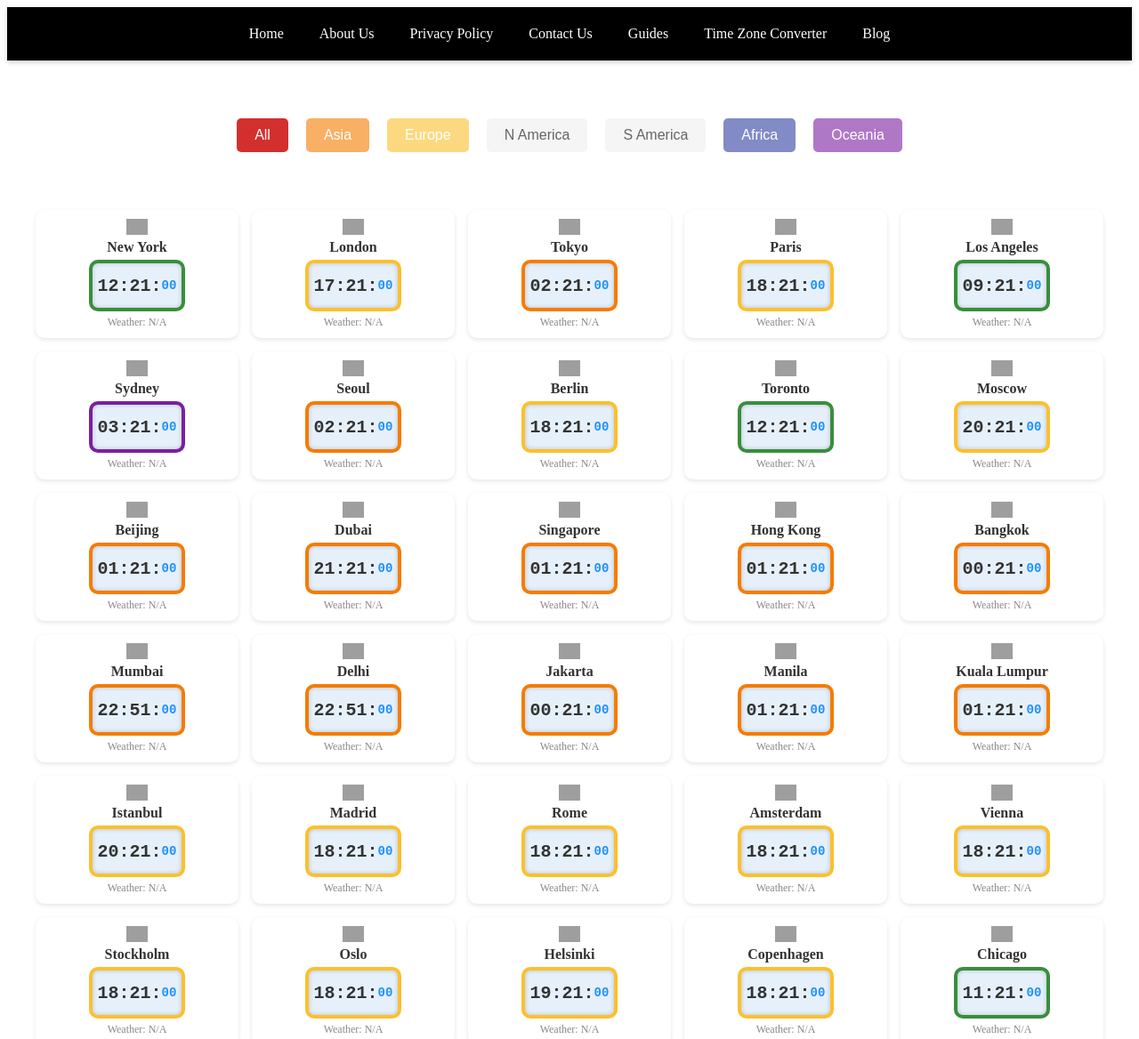
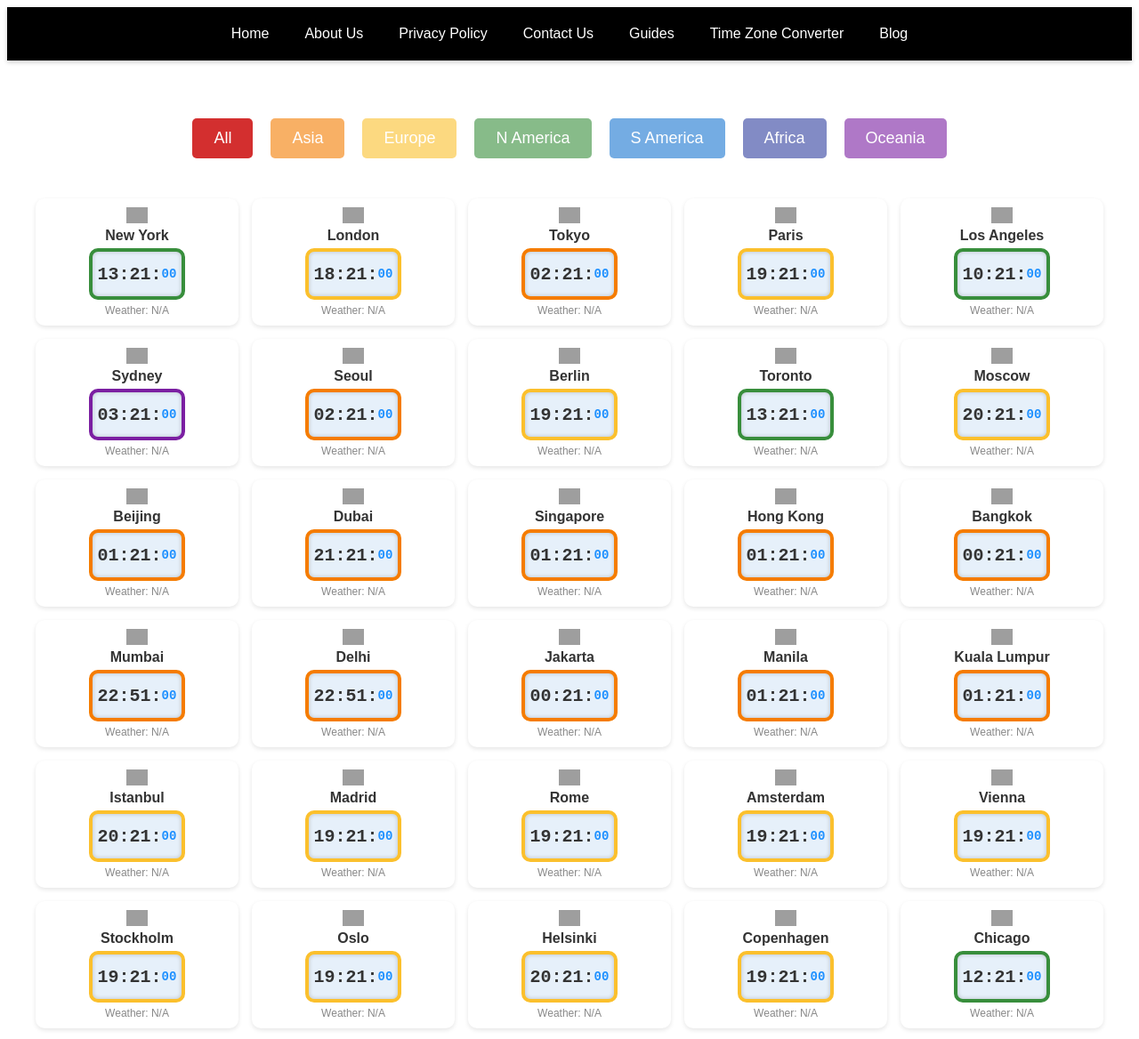
Before and after one commit to jsk0109/world-clocks-rainbow, a plain HTML site: page index.html in a window 1280 px wide. Shown: the top 1168 px of the page at 89% size. Drawn offline with Linux system fonts and the light colour scheme; no server answers; grey boxes are pictures that could not be loaded.

Commit message:
Update index.html

```diff
--- a/index.html
+++ b/index.html
@@ -7,7 +7,7 @@
     <style>
         nav {
             background: #000;
-            padding: 0;
+            padding: 10px 0;
             height: auto;
             box-shadow: 0 2px 5px rgba(0, 0, 0, 0.2);
             position: sticky;
@@ -18,7 +18,7 @@
         nav ul {
             list-style: none;
             margin: 0;
-            padding: 10px 0;
+            padding: 0;
             display: flex;
             flex-wrap: wrap;
             justify-content: center;
@@ -32,6 +32,7 @@
             text-decoration: none;
             font-size: 16px;
             font-weight: 500;
+            font-family: 'Arial', sans-serif;
             line-height: 30px;
             transition: color 0.3s ease;
         }
@@ -41,27 +42,28 @@
 
         #filter-buttons {
             text-align: center;
-            margin-bottom: 60px;
+            margin: 40px 0;
             display: flex;
             flex-wrap: wrap;
             justify-content: center;
             gap: 10px;
         }
         .filter-btn {
-            padding: 10px 20px;
+            padding: 12px 24px;
             margin: 5px;
             border: none;
             border-radius: 5px;
             cursor: pointer;
-            font-size: 16px;
+            font-size: 18px;
             font-weight: 500;
+            font-family: 'Arial', sans-serif;
             transition: all 0.3s ease;
         }
         .filter-btn[data-continent=""] { background: #D32F2F; color: white; } /* ALL - 빨강 */
         .filter-btn[data-continent="Asia"] { background: #F57C00; color: white; } /* Asia - 주황 */
         .filter-btn[data-continent="Europe"] { background: #FBC02D; color: white; } /* Europe - 노랑 */
-        .filter-btn[data-continent="N America"] { background: #388E3C; color: white; } /* North America - 초록 */
-        .filter-btn[data-continent="S America"] { background: #1976D2; color: white; } /* South America - 파랑 */
+        .filter-btn[data-continent="North America"] { background: #388E3C; color: white; } /* North America - 초록 */
+        .filter-btn[data-continent="South America"] { background: #1976D2; color: white; } /* South America - 파랑 */
         .filter-btn[data-continent="Africa"] { background: #303F9F; color: white; } /* Africa - 남색 */
         .filter-btn[data-continent="Oceania"] { background: #7B1FA2; color: white; } /* Oceania - 보라 */
         .filter-btn.active { opacity: 1; }
@@ -112,6 +114,7 @@
         .city-name {
             font-size: 16px;
             font-weight: bold;
+            font-family: 'Arial', sans-serif;
             color: #333;
         }
         .digital-clock {
@@ -137,6 +140,8 @@
         }
         .weather-info {
             font-size: 12px;
+            font-family: 'Arial', sans-serif;
+            font-weight: 400;
             color: #888;
             margin-top: 5px;
         }
@@ -188,6 +193,7 @@
             text-align: center;
             margin-bottom: 20px;
             font-weight: 600;
+            font-family: 'Arial', sans-serif;
         }
         .accordion {
             border: 1px solid #ddd;
@@ -200,6 +206,7 @@
             padding: 15px;
             cursor: pointer;
             font-weight: 500;
+            font-family: 'Arial', sans-serif;
             color: #333;
             display: flex;
             justify-content: space-between;
@@ -228,6 +235,7 @@
             padding: 15px 0;
             margin: 0;
             color: #666;
+            font-family: 'Arial', sans-serif;
             font-weight: 400;
         }
     </style>
@@ -293,15 +301,15 @@
     </div>
     <script>
         const cities = [
-            { name: "New York", lat: 40.7128, lon: -74.0060, offset: -5, flag: "us", continent: "North America" },
-            { name: "London", lat: 51.5074, lon: -0.1278, offset: 0, flag: "gb", continent: "Europe" },
+            { name: "New York", lat: 40.7128, lon: -74.0060, offset: -4, flag: "us", continent: "North America" },
+            { name: "London", lat: 51.5074, lon: -0.1278, offset: 1, flag: "gb", continent: "Europe" },
             { name: "Tokyo", lat: 35.6762, lon: 139.6503, offset: 9, flag: "jp", continent: "Asia" },
-            { name: "Paris", lat: 48.8566, lon: 2.3522, offset: 1, flag: "fr", continent: "Europe" },
-            { name: "Los Angeles", lat: 34.0522, lon: -118.2437, offset: -8, flag: "us", continent: "North America" },
+            { name: "Paris", lat: 48.8566, lon: 2.3522, offset: 2, flag: "fr", continent: "Europe" },
+            { name: "Los Angeles", lat: 34.0522, lon: -118.2437, offset: -7, flag: "us", continent: "North America" },
             { name: "Sydney", lat: -33.8688, lon: 151.2093, offset: 10, flag: "au", continent: "Oceania" },
             { name: "Seoul", lat: 37.5665, lon: 126.9780, offset: 9, flag: "kr", continent: "Asia" },
-            { name: "Berlin", lat: 52.5200, lon: 13.4050, offset: 1, flag: "de", continent: "Europe" },
-            { name: "Toronto", lat: 43.6532, lon: -79.3832, offset: -5, flag: "ca", continent: "North America" },
+            { name: "Berlin", lat: 52.5200, lon: 13.4050, offset: 2, flag: "de", continent: "Europe" },
+            { name: "Toronto", lat: 43.6532, lon: -79.3832, offset: -4, flag: "ca", continent: "North America" },
             { name: "Moscow", lat: 55.7558, lon: 37.6173, offset: 3, flag: "ru", continent: "Europe" },
             { name: "Beijing", lat: 39.9042, lon: 116.4074, offset: 8, flag: "cn", continent: "Asia" },
             { name: "Dubai", lat: 25.2048, lon: 55.2708, offset: 4, flag: "ae", continent: "Asia" },
@@ -314,18 +322,18 @@
             { name: "Manila", lat: 14.5995, lon: 120.9842, offset: 8, flag: "ph", continent: "Asia" },
             { name: "Kuala Lumpur", lat: 3.1390, lon: 101.6869, offset: 8, flag: "my", continent: "Asia" },
             { name: "Istanbul", lat: 41.0082, lon: 28.9784, offset: 3, flag: "tr", continent: "Europe" },
-            { name: "Madrid", lat: 40.4168, lon: -3.7038, offset: 1, flag: "es", continent: "Europe" },
-            { name: "Rome", lat: 41.9028, lon: 12.4964, offset: 1, flag: "it", continent: "Europe" },
-            { name: "Amsterdam", lat: 52.3676, lon: 4.9041, offset: 1, flag: "nl", continent: "Europe" },
-            { name: "Vienna", lat: 48.2082, lon: 16.3738, offset: 1, flag: "at", continent: "Europe" },
-            { name: "Stockholm", lat: 59.3293, lon: 18.0686, offset: 1, flag: "se", continent: "Europe" },
-            { name: "Oslo", lat: 59.9139, lon: 10.7522, offset: 1, flag: "no", continent: "Europe" },
-            { name: "Helsinki", lat: 60.1699, lon: 24.9384, offset: 2, flag: "fi", continent: "Europe" },
-            { name: "Copenhagen", lat: 55.6761, lon: 12.5683, offset: 1, flag: "dk", continent: "Europe" },
-            { name: "Chicago", lat: 41.8781, lon: -87.6298, offset: -6, flag: "us", continent: "North America" },
-            { name: "Miami", lat: 25.7617, lon: -80.1918, offset: -5, flag: "us", continent: "North America" },
-            { name: "Vancouver", lat: 49.2827, lon: -123.1207, offset: -8, flag: "ca", continent: "North America" },
-            { name: "Mexico City", lat: 19.4326, lon: -99.1332, offset: -6, flag: "mx", continent: "North America" },
+            { name: "Madrid", lat: 40.4168, lon: -3.7038, offset: 2, flag: "es", continent: "Europe" },
+            { name: "Rome", lat: 41.9028, lon: 12.4964, offset: 2, flag: "it", continent: "Europe" },
+            { name: "Amsterdam", lat: 52.3676, lon: 4.9041, offset: 2, flag: "nl", continent: "Europe" },
+            { name: "Vienna", lat: 48.2082, lon: 16.3738, offset: 2, flag: "at", continent: "Europe" },
+            { name: "Stockholm", lat: 59.3293, lon: 18.0686, offset: 2, flag: "se", continent: "Europe" },
+            { name: "Oslo", lat: 59.9139, lon: 10.7522, offset: 2, flag: "no", continent: "Europe" },
+            { name: "Helsinki", lat: 60.1699, lon: 24.9384, offset: 3, flag: "fi", continent: "Europe" },
+            { name: "Copenhagen", lat: 55.6761, lon: 12.5683, offset: 2, flag: "dk", continent: "Europe" },
+            { name: "Chicago", lat: 41.8781, lon: -87.6298, offset: -5, flag: "us", continent: "North America" },
+            { name: "Miami", lat: 25.7617, lon: -80.1918, offset: -4, flag: "us()", continent: "North America" },
+            { name: "Vancouver", lat: 49.2827, lon: -123.1207, offset: -7, flag: "ca", continent: "North America" },
+            { name: "Mexico City", lat: 19.4326, lon: -99.1332, offset: -5, flag: "mx", continent: "North America" },
             { name: "Sao Paulo", lat: -23.5505, lon: -46.6333, offset: -3, flag: "br", continent: "South America" },
             { name: "Buenos Aires", lat: -34.6037, lon: -58.3816, offset: -3, flag: "ar", continent: "South America" },
             { name: "Rio de Janeiro", lat: -22.9068, lon: -43.1729, offset: -3, flag: "br", continent: "South America" },
@@ -360,7 +368,7 @@
                 return cachedData.data;
             }
 
-            const url = `https://api.open-meteo.com/v1/forecast?latitude=${city.lat}&longitude=${city.lon}¤t_weather=true&hourly=relativehumidity_2m&timezone=auto`;
+            const url = `https://api.open-meteo.com/v1/forecast?latitude=${city.lat}&longitude=${city.lon}&current_weather=true&hourly=relativehumidity_2m&timezone=auto`;
             for (let i = 0; i < retries; i++) {
                 try {
                     const response = await fetch(url);
@@ -546,7 +554,7 @@
 
         initializeWeather().then(() => {
             updateAll();
-            setInterval(updateWeather, 10 * 60 * 1000);
+            setInterval(updateWeather, 30 * 60 * 1000);
         }).catch(error => {
             console.error("Failed to initialize weather:", error);
         });
```
